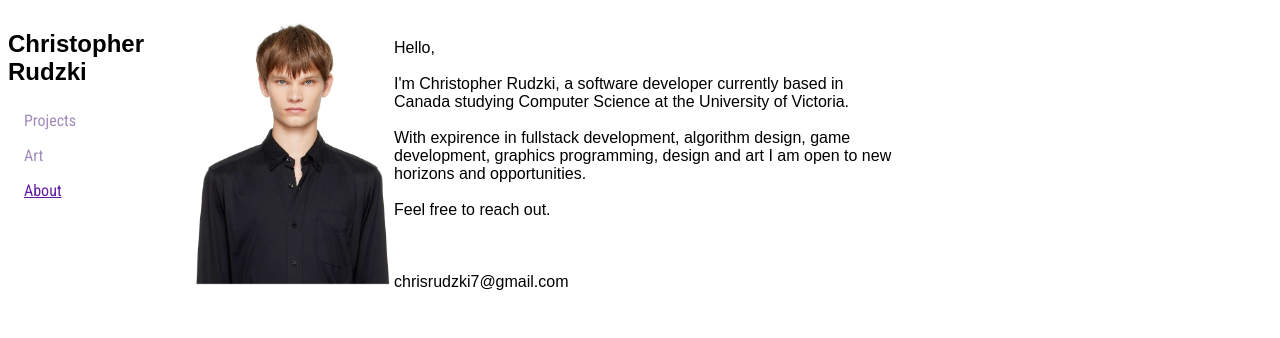
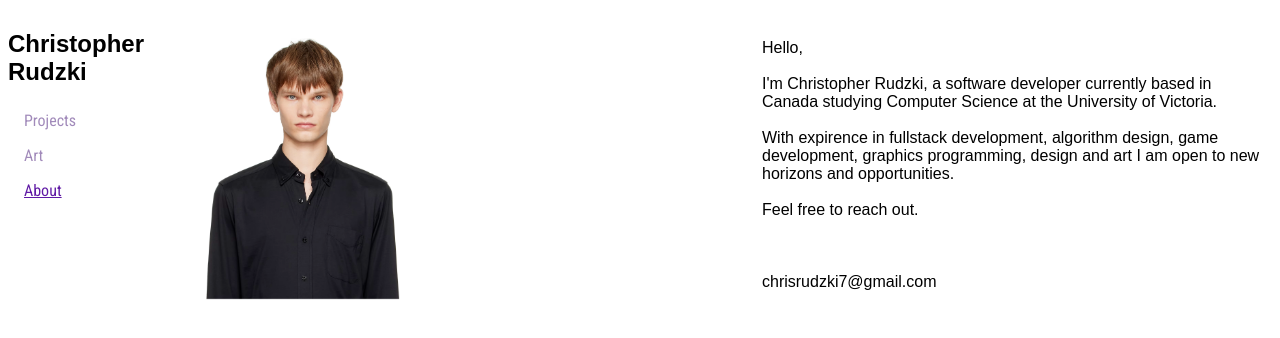
Before and after one commit to chrisrudzki/Personal-Website, a React (Vite) app: page / in a window 1280 px wide. Both pictures are taken after a click on the button "About". Shown: the top 338 px of the page. Built offline with nearby package versions, Linux system fonts and the light colour scheme.

Commit message:
changed pfp again

```diff
--- a/src/components/AboutContent.jsx
+++ b/src/components/AboutContent.jsx
@@ -23,8 +23,8 @@ export default function AboutContent({ onDisplay }) {
 
   return (
     <>
-    <div className="content-container-pfp">
-
+    <div className="content-container">
+       <div className="content-container-pfp">
               <img
                 //className="zoom-image"
                 key="pers"
@@ -33,6 +33,8 @@ export default function AboutContent({ onDisplay }) {
                 style={{ width: "200px" }}
                 //style={{ aspect-ratio: "4/3" }, { width: 300px; }}
               />
+        </div>
+
     <div class="text-cont">
       <p>Hello, <br /> <br /> I'm Christopher Rudzki, a software developer currently based in Canada studying Computer Science at the University of Victoria. <br /><br />   With expirence in fullstack development, algorithm design, game development, graphics programming, design and art I am open to new horizons and opportunities. <br /> <br /> Feel free to reach out. <br /> <br /> <br /> <br />  chrisrudzki7@gmail.com</p>
       </div>
```
